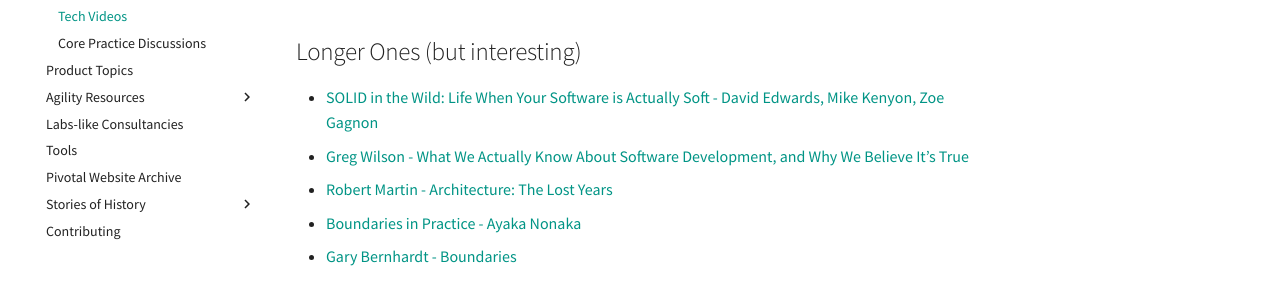
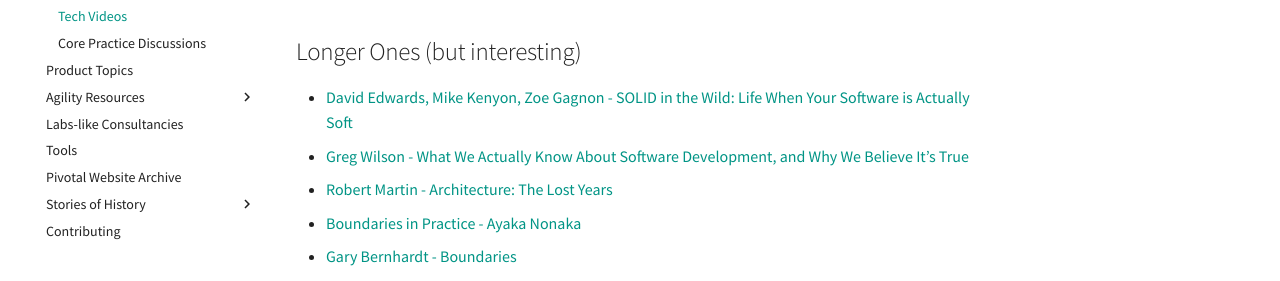
Before and after one commit to alumni-codex/alumni-codex.github.io, an MkDocs documentation site: the page built from docs/engineering/tech-videos.md, in a window 1280 px wide and 900 px high, scrolled down 509 px. Shown: the part 173-454 px from the top of the window. Built offline with MkDocs 1.6.1 and Material for MkDocs 9.7.7, drawn with Linux system fonts in a browser that asks for light colours; comment, search, counter and statistics services are not loaded.

Commit message:
Reformats recent addition to be consistent.

```diff
--- a/docs/engineering/tech-videos.md
+++ b/docs/engineering/tech-videos.md
@@ -17,7 +17,7 @@
 - [Douglas Crockford: Monads and Gonads](http://www.youtube.com/watch?v=dkZFtimgAcM)
 
 ## Longer Ones (but interesting)
-- [SOLID in the Wild: Life When Your Software is Actually Soft - David Edwards, Mike Kenyon, Zoe Gagnon](https://youtu.be/RtqKN9xEK0c?si=6sXlBT941P8WNXp1)
+- [David Edwards, Mike Kenyon, Zoe Gagnon - SOLID in the Wild: Life When Your Software is Actually Soft](https://youtu.be/RtqKN9xEK0c?si=6sXlBT941P8WNXp1)
 - [Greg Wilson - What We Actually Know About Software Development, and Why We Believe It’s True](https://vimeo.com/9270320)
 - [Robert Martin - Architecture: The Lost Years](http://www.confreaks.com/videos/759-rubymidwest2011-keynote-architecture-the-lost-years)
 - [Boundaries in Practice - Ayaka Nonaka](https://realm.io/news/tryswift-ayaka-nonaka-boundaries-in-practice)
```
